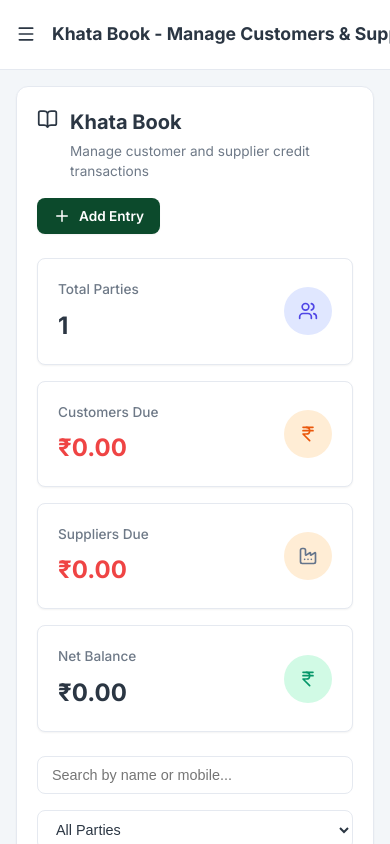
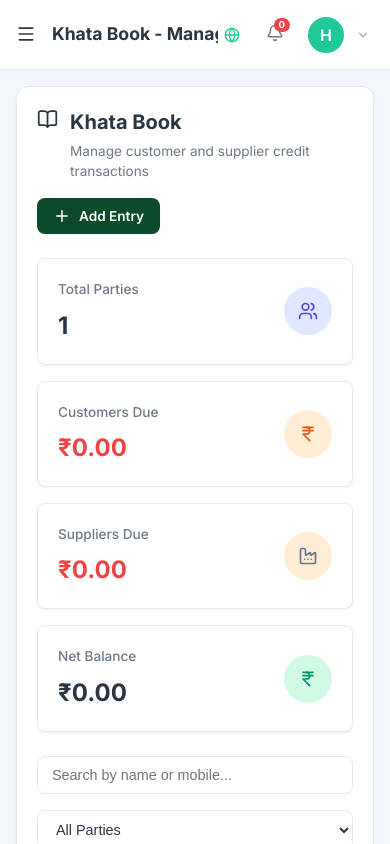
Before and after one commit to hdpatel234/happy-agro-frontend, a Next.js app: page /khata in a window 390 px wide. Built offline with nearby package versions, Linux system fonts and the light colour scheme.

Commit message:
feat: add responsive layout styles for Header component

```diff
--- a/src/components/layout/Header.css
+++ b/src/components/layout/Header.css
@@ -291,8 +291,15 @@
     padding: 0 16px;
   }
 
+  .header-left {
+    min-width: 0;
+  }
+
   .header-left h2 {
     font-size: 1.1rem;
+    overflow: hidden;
+    text-overflow: ellipsis;
+    white-space: nowrap;
   }
 
   .header-search-container {
```
